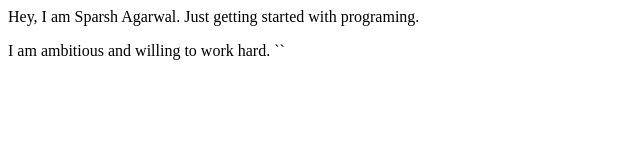
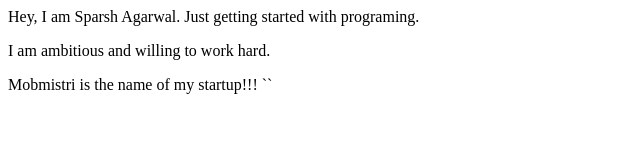
Before and after one commit to sparshhh/test2, a plain HTML site: page index.html in a window 1280 px wide. Shown: the whole page, without its empty margins (0-640 px from the left). Drawn offline with Linux system fonts and the light colour scheme.

Commit message:
update: branch details

```diff
--- a/index.html
+++ b/index.html
@@ -9,6 +9,8 @@
     Hey, I am Sparsh Agarwal. Just getting started with programing.
     <p>
     I am ambitious and willing to work hard.
+    <p>
+    Mobmistri is the name of my startup!!!
 </body>
 </html>
 ``
```
